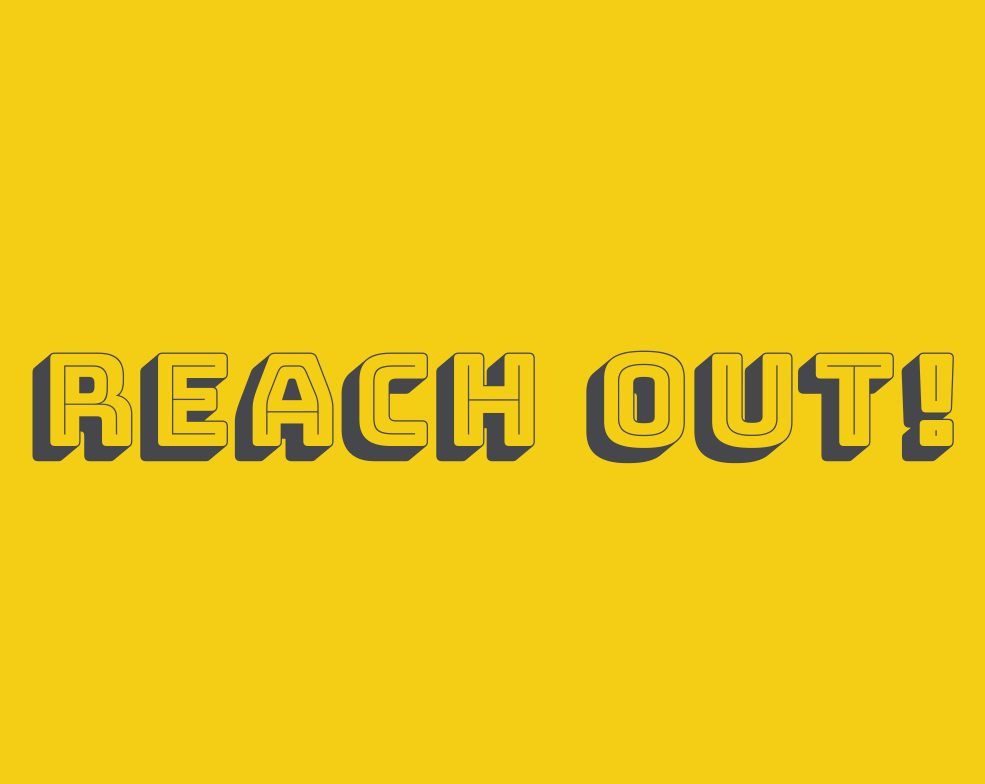
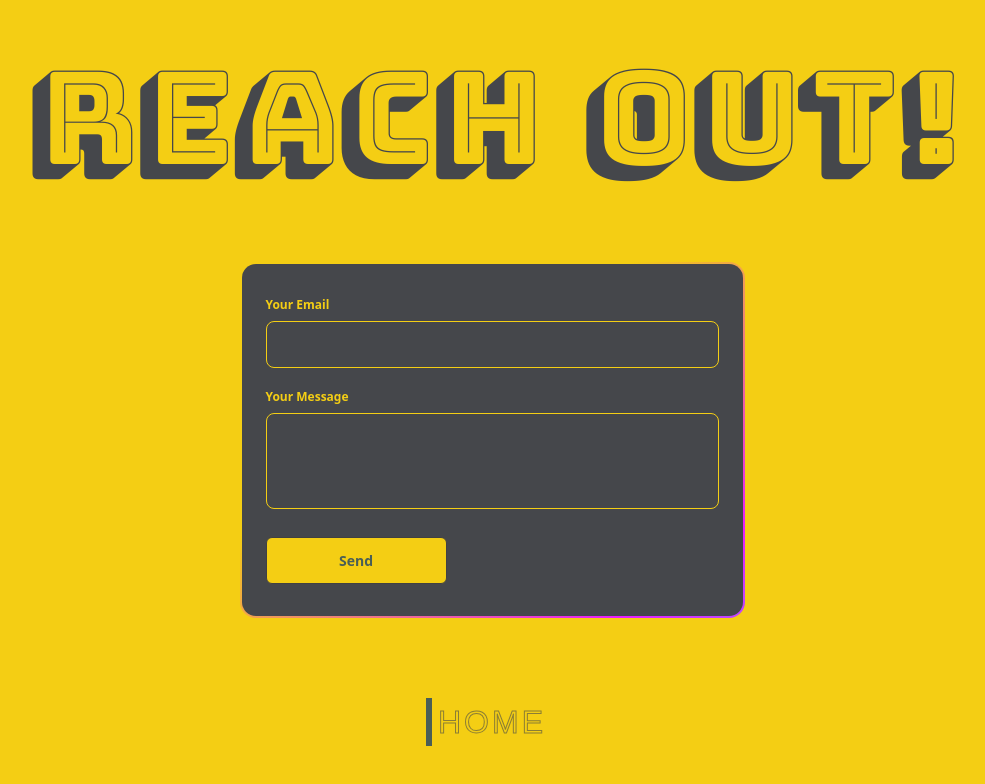
Before and after one commit to MalekGhazal/Portfolio-v3, a React (Vite) app: page /contact in a window 1280 px wide. Shown: the top 784 px of the page, without its empty margins (148-1133 px from the left). Built offline with nearby package versions, Linux system fonts and the light colour scheme; a web font is replaced by a local one.

Commit message:
Contact page / form

```diff
--- a/package.json
+++ b/package.json
@@ -10,6 +10,7 @@
     "preview": "vite preview"
   },
   "dependencies": {
+    "emailjs-com": "^3.2.0",
     "react": "^18.2.0",
     "react-dom": "^18.2.0",
     "react-icons": "^5.1.0",
--- /dev/null
+++ b/src/Components/HomeButton.jsx
@@ -0,0 +1,18 @@
+// HomeButton.jsx
+import { Link } from 'react-router-dom';
+import '../Styles/HomeButton.css';
+
+const HomeButton = () => {
+  return (
+    <>
+      <Link to="/" className="about-btn" data-text="Awesome">
+        <span className="actual-text">&nbsp;Home&nbsp;</span>
+        <span aria-hidden="true" className="hover-text">
+          &nbsp;Home&nbsp;
+        </span>
+      </Link>
+    </>
+  );
+};
+
+export default HomeButton;
--- a/src/Pages/About.jsx
+++ b/src/Pages/About.jsx
@@ -1,8 +1,8 @@
-import { Link } from 'react-router-dom';
 import '../Styles/About.css';
 import logo from '../assets/M.png';
 import { FaLocationDot } from 'react-icons/fa6';
 import { FaEnvelope } from 'react-icons/fa6';
+import HomeButton from '../Components/HomeButton';
 
 const About = () => {
   return (
@@ -117,13 +117,7 @@ const About = () => {
               Ghazal.malek@gmail.com
             </p>
           </div>
-
-          <Link to="/" className="about-btn" data-text="Awesome">
-            <span className="actual-text">&nbsp;Home&nbsp;</span>
-            <span aria-hidden="true" className="hover-text">
-              &nbsp;Home&nbsp;
-            </span>
-          </Link>
+          <HomeButton />
         </div>
 
         {/* End of social media links section */}
--- a/src/Pages/Contact.jsx
+++ b/src/Pages/Contact.jsx
@@ -1,10 +1,67 @@
+// Contact.jsx
+import '../Styles/Contact.css';
+import HomeButton from '../Components/HomeButton.jsx';
+import emailjs from 'emailjs-com';
+
 const Contact = () => {
+  const sendEmail = (e) => {
+    e.preventDefault();
+
+    emailjs
+      .sendForm(
+        'service_varnm28',
+        'template_pr4tud2',
+        '#contactForm',
+        'uBdLjeM1Nv0eEvaK-'
+      )
+      .then((result) => {
+        console.log('Email sent successfully:', result.text);
+      })
+      .catch((error) => {
+        console.error('Error sending email:', error);
+      });
+
+    e.target.reset();
+  };
+
+  document.documentElement.style.setProperty(
+    '--default-animation-color',
+    '#495E57'
+  );
+  document.documentElement.style.setProperty(
+    '--text-stroke-color',
+    'rgb(69, 71, 75, 0.6)'
+  );
+
   return (
     <>
-      <div className="h-screen bg-malek-yellow flex items-center justify-center">
-        <h1 className="font-bungee-shade text-malek-dark md:text-9xl text-6xl md:ml-1">
+      <div className="h-screen bg-malek-yellow flex flex-col items-center justify-center gap-10 lg:gap-20">
+        <h1 className="font-bungee-shade text-malek-dark md:text-9xl text-center text-6xl md:ml-1">
           Reach out!
         </h1>
+
+        <div className="form-container w-11/12 md:w-auto">
+          <form id="contactForm" className="form" onSubmit={sendEmail}>
+            <div className="form-group">
+              <label htmlFor="email">Your Email</label>
+              <input required="" name="email" id="email" type="email" />
+            </div>
+            <div className="form-group">
+              <label htmlFor="message">Your Message</label>
+              <textarea
+                required=""
+                cols="50"
+                rows="10"
+                id="message"
+                name="message"
+              ></textarea>
+            </div>
+            <button type="submit" className="form-submit-btn">
+              Send
+            </button>
+          </form>
+        </div>
+        <HomeButton />
       </div>
     </>
   );
--- a/src/Styles/About.css
+++ b/src/Styles/About.css
@@ -1,47 +1,3 @@
-/* === removing default button style ===*/
-.about-btn {
-  margin: 0;
-  height: auto;
-  background: transparent;
-  padding: 0;
-  border: none;
-  cursor: pointer;
-}
-
-/* button styling */
-.about-btn {
-  --border-right: 6px;
-  --text-stroke-color: rgba(255, 255, 255, 0.6);
-  --animation-color: #f4ce14;
-  --fs-size: 2em;
-  letter-spacing: 3px;
-  text-decoration: none;
-  font-size: var(--fs-size);
-  font-family: 'Arial';
-  position: relative;
-  text-transform: uppercase;
-  color: transparent;
-  -webkit-text-stroke: 1px var(--text-stroke-color);
-}
-/* this is the text, when you hover on button */
-.hover-text {
-  position: absolute;
-  box-sizing: border-box;
-  content: attr(data-text);
-  color: var(--animation-color);
-  width: 0%;
-  inset: 0;
-  border-right: var(--border-right) solid var(--animation-color);
-  overflow: hidden;
-  transition: 0.5s;
-  -webkit-text-stroke: 1px var(--animation-color);
-}
-/* hover */
-.about-btn:hover .hover-text {
-  width: 100%;
-  filter: drop-shadow(0 0 23px var(--animation-color));
-}
-
 .text-stroke {
   -webkit-text-stroke: 1px #f5f7f8;
 }
--- /dev/null
+++ b/src/Styles/Contact.css
@@ -0,0 +1,114 @@
+.form-container {
+  background: linear-gradient(#45474b, #45474b) padding-box,
+    linear-gradient(145deg, transparent 35%, #e81cff, #40c9ff) border-box;
+  border: 2px solid transparent;
+  padding: 32px 24px;
+  font-size: 14px;
+  font-family: inherit;
+  color: white;
+  display: flex;
+  flex-direction: column;
+  gap: 20px;
+  box-sizing: border-box;
+  border-radius: 16px;
+  background-size: 200% 100%;
+  animation: gradient 5s ease infinite;
+}
+
+@keyframes gradient {
+  0% {
+    background-position: 0% 50%;
+  }
+
+  50% {
+    background-position: 100% 50%;
+  }
+
+  100% {
+    background-position: 0% 50%;
+  }
+}
+
+.form-container button:active {
+  scale: 0.95;
+}
+
+.form-container .form {
+  display: flex;
+  flex-direction: column;
+  gap: 20px;
+}
+
+.form-container .form-group {
+  display: flex;
+  flex-direction: column;
+  gap: 2px;
+}
+
+.form-container .form-group label {
+  display: block;
+  margin-bottom: 5px;
+  color: #f4ce14;
+  font-weight: 600;
+  font-size: 12px;
+}
+
+.form-container .form-group input {
+  width: 100%;
+  padding: 12px 16px;
+  border-radius: 8px;
+  color: #f4ce14;
+  font-family: inherit;
+  background-color: transparent;
+  border: 1px solid #f4ce14;
+}
+
+.form-container .form-group textarea {
+  width: 100%;
+  padding: 12px 16px;
+  border-radius: 8px;
+  resize: none;
+  color: #f4ce14;
+  height: 96px;
+  border: 1px solid #f4ce14;
+  background-color: transparent;
+  font-family: inherit;
+}
+
+.form-container .form-group input::placeholder {
+  opacity: 0.5;
+}
+
+.form-container .form-group input:focus {
+  outline: none;
+  border-color: #f5f7f8;
+}
+
+.form-container .form-group textarea:focus {
+  outline: none;
+  border-color: #f5f7f8;
+}
+
+.form-container .form-submit-btn {
+  display: flex;
+  align-items: flex-start;
+  justify-content: center;
+  align-self: flex-start;
+  font-family: inherit;
+  color: #495e57;
+  font-weight: 600;
+  width: 40%;
+  background: #f4ce14;
+  border: 1px solid #414141;
+  padding: 12px 16px;
+  font-size: inherit;
+  gap: 8px;
+  margin-top: 8px;
+  cursor: pointer;
+  border-radius: 6px;
+}
+
+.form-container .form-submit-btn:hover {
+  background-color: #f5f7f8;
+  border-color: #f5f7f8;
+}
--- /dev/null
+++ b/src/Styles/HomeButton.css
@@ -0,0 +1,43 @@
+/* === removing default button style ===*/
+.about-btn {
+  margin: 0;
+  height: auto;
+  background: transparent;
+  padding: 0;
+  border: none;
+  cursor: pointer;
+}
+
+/* button styling */
+.about-btn {
+  --border-right: 6px;
+  --text-stroke-color: var(--text-stroke-color(255, 255, 255, 0.6));
+  --animation-color: var(--default-animation-color, #f4ce14);
+  --fs-size: 2em;
+  letter-spacing: 3px;
+  text-decoration: none;
+  font-size: var(--fs-size);
+  font-family: 'Arial';
+  position: relative;
+  text-transform: uppercase;
+  color: transparent;
+  -webkit-text-stroke: 1px var(--text-stroke-color);
+}
+/* this is the text, when you hover on button */
+.hover-text {
+  position: absolute;
+  box-sizing: border-box;
+  content: attr(data-text);
+  color: var(--animation-color);
+  width: 0%;
+  inset: 0;
+  border-right: var(--border-right) solid var(--animation-color);
+  overflow: hidden;
+  transition: 0.5s;
+  -webkit-text-stroke: 1px var(--animation-color);
+}
+/* hover */
+.about-btn:hover .hover-text {
+  width: 100%;
+  filter: drop-shadow(0 0 23px var(--animation-color));
+}
```
Also changed, not shown: 1 other file (tests, documents, lock files or other folders).
